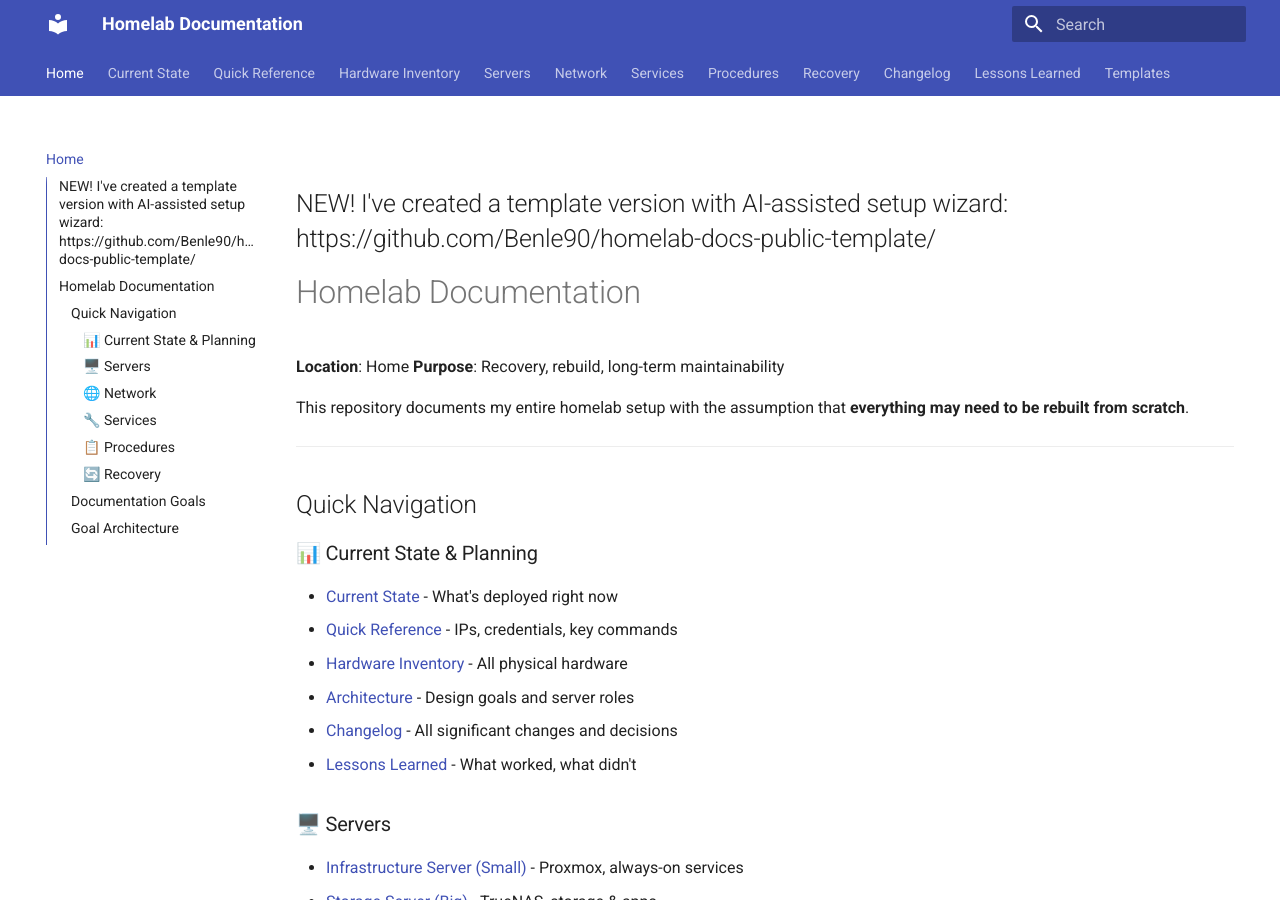
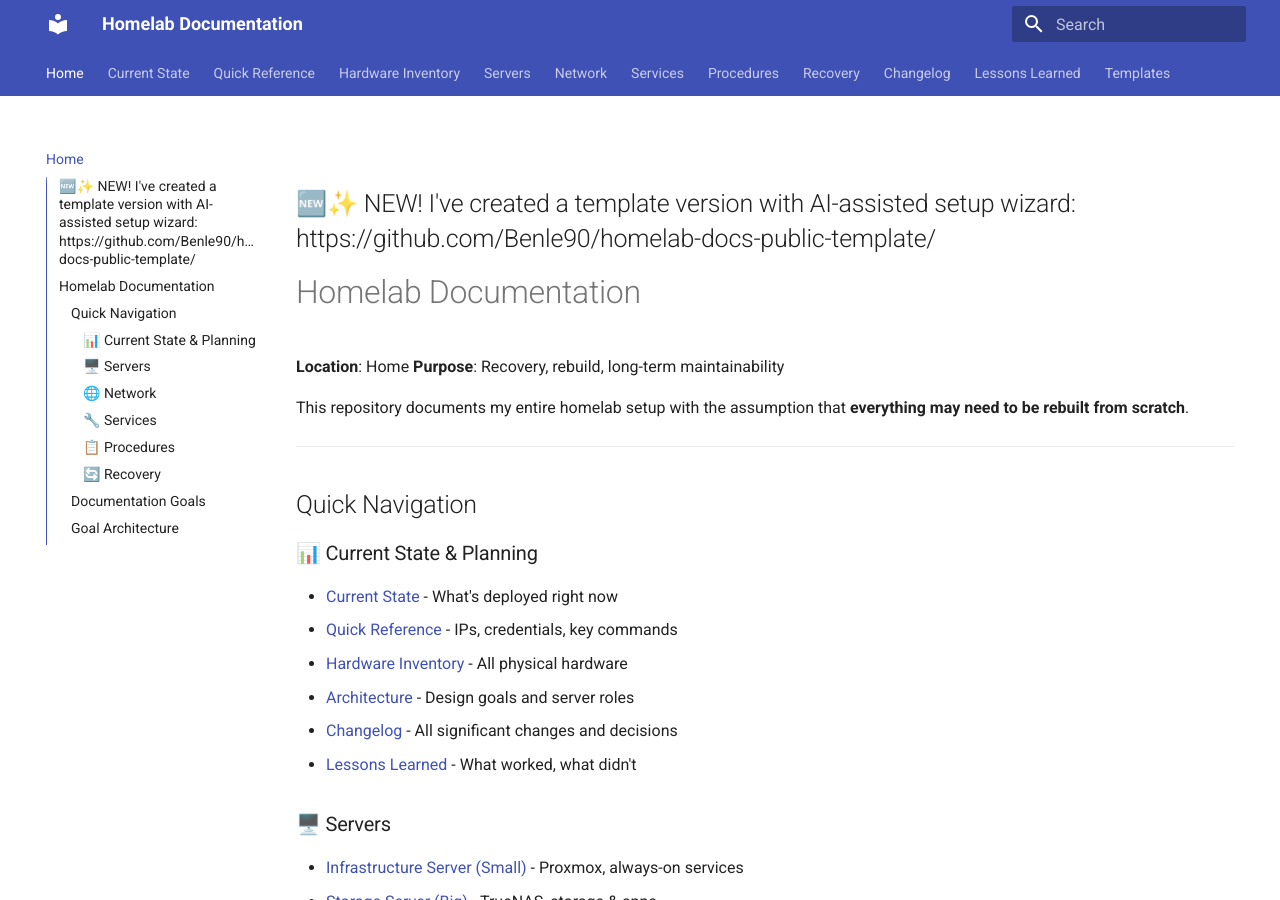
Before and after one commit to Benle90/homelab-docs-public, an MkDocs documentation site: the page built from docs/README.md, in a window 1280 px wide and 900 px high. Built offline with MkDocs 1.6.1 and Material for MkDocs 9.7.7, drawn with Linux system fonts in a browser that asks for light colours.

```diff
--- a/docs/README.md
+++ b/docs/README.md
@@ -1,4 +1,4 @@
-## NEW! I've created a template version with AI-assisted setup wizard: https://github.com/Benle90/homelab-docs-public-template/
+## 🆕✨ NEW! I've created a template version with AI-assisted setup wizard: https://github.com/Benle90/homelab-docs-public-template/
 
 
 # Homelab Documentation
```
